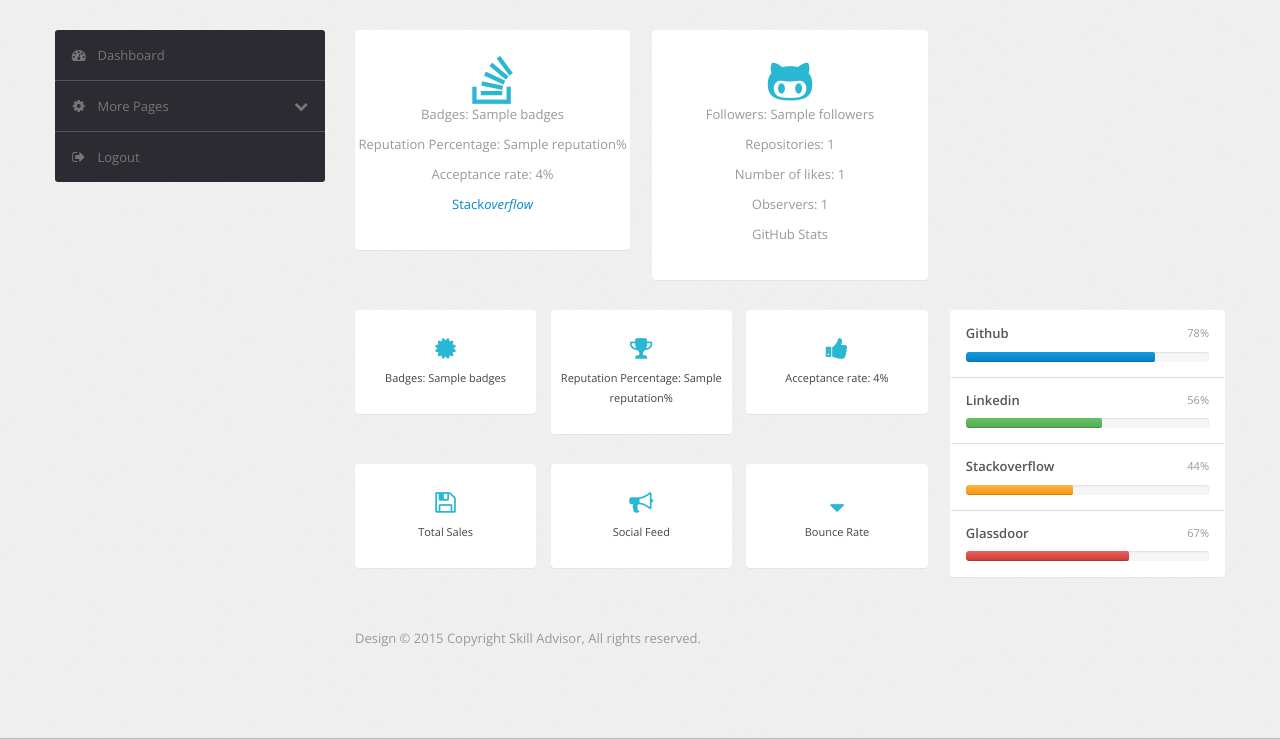
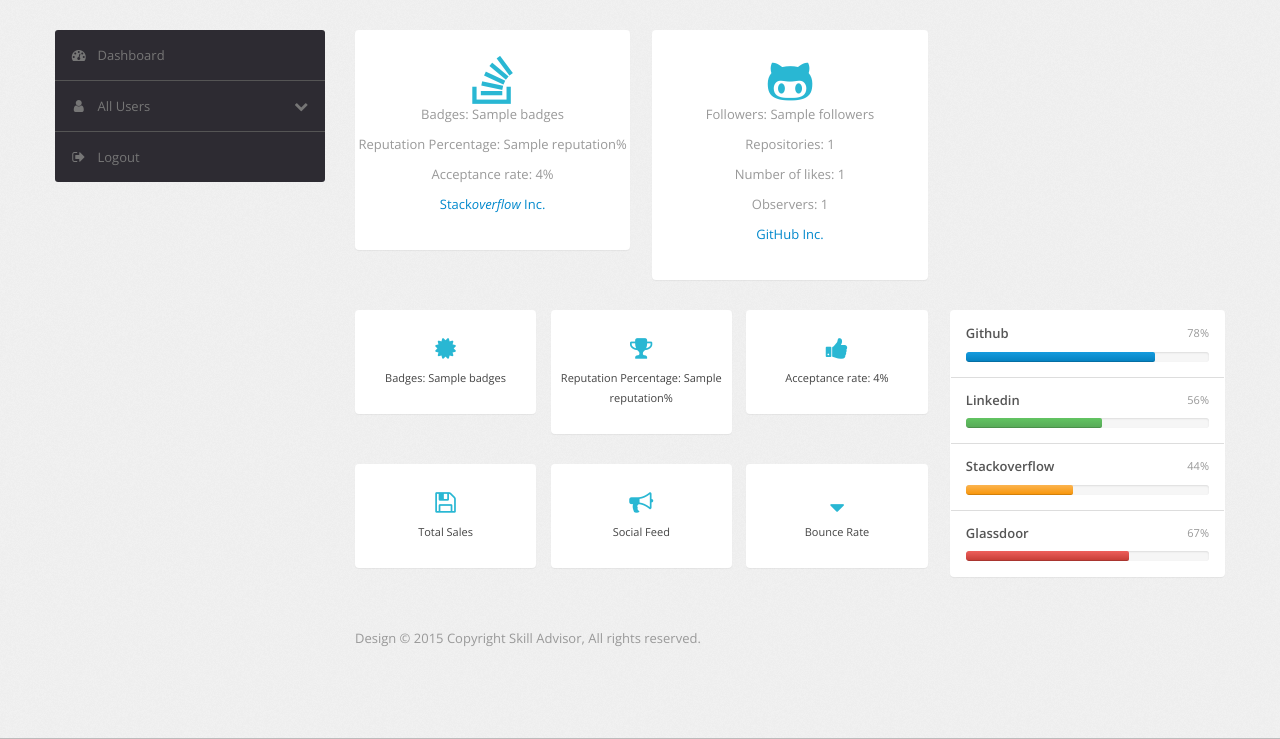
Before and after one commit to bobsru/skilladvisor, a Flask app: template templates/index.html in a window 1280 px wide; the page is wider, and only the part inside the window is pictured. Shown: the part 61-800 px from the top of that part. Run offline with Flask 2, Linux system fonts and the light colour scheme; the template is opened without the code that fills it: most values are stand-ins (such as "Sample title", 1, 10 or a date in 2020); some libraries are stand-ins or nearby versions.

Commit message:
Modified index page

```diff
--- a/templates/index.html
+++ b/templates/index.html
@@ -56,13 +56,14 @@
                             <ul class="widget widget-menu unstyled">
                                 <li class="active"><a href="index.html"><i class="menu-icon icon-dashboard"></i>Dashboard
                                 </a></li>
-                                <li><a class="collapsed" data-toggle="collapse" href="#togglePages"><i class="menu-icon icon-cog">
+                                <li><a class="collapsed" data-toggle="collapse" href="#togglePages"><i class="menu-icon icon-user">
                                 </i><i class="icon-chevron-down pull-right"></i><i class="icon-chevron-up pull-right">
-                                </i>More Pages </a>
+                                </i>All Users </a>
                                     <ul id="togglePages" class="collapse unstyled">
-                                        <li><a href="other-login.html"><i class="icon-inbox"></i>Login </a></li>
-                                        <li><a href="other-user-profile.html"><i class="icon-inbox"></i>Profile </a></li>
-                                        <li><a href="other-user-listing.html"><i class="icon-inbox"></i>All Users </a></li>
+                                        <li><a href="other-login.html"><i class="icon-user"></i>Shafi Ullah </a></li>
+                                        <li><a href="other-user-profile.html"><i class="icon-user"></i>Srujana Bobba </a></li>
+                                        <li><a href="other-user-listing.html"><i class="icon-user"></i>Shaista Ansari </a></li>
+                                        <li><a href="other-user-listing.html"><i class="icon-user"></i>Mohammed Sadath Shaik</a></li>
                                     </ul>
                                 </li>
                                 <li><a href="#"><i class="menu-icon icon-signout"></i>Logout </a></li>
@@ -79,15 +80,16 @@
                                        <p class="text-muted">Badges: {{sof_res["badges"]}}</p>
                                         <p class="text-muted">Reputation Percentage: {{sof_res["reputation"]}}%</p>
                                         <p class="text-muted">Acceptance rate: {{sof_res["accept_rate"]}}%</p>
-                                            <p>Stack<em>overflow</em></p>
+                                            <p>
+                                                Stack<em>overflow</em> Inc.</p>
                                     </a><a href="#" class="btn-box big span4"><i class="icon-github-alt"></i>
                                                 <p class="text-muted">Followers: {{ git_res["followers"] }}</p>
                                                 <p class="text-muted">Repositories: {{ git_res["repos_count"] }}</p>
                                                 <p class="text-muted">Number of likes: {{ git_res["stargazers_total_count"] }}</p>
                                                 <p class="text-muted">Observers: {{ git_res["watchers_total_count"] }}</p>
 
-                                        <p class="text-muted">
-                                            GitHub Stats</p>
+                                        <p>
+                                            GitHub Inc.</p>
                                     </a>
                                 </div>
                                 <div class="btn-box-row row-fluid">
```
